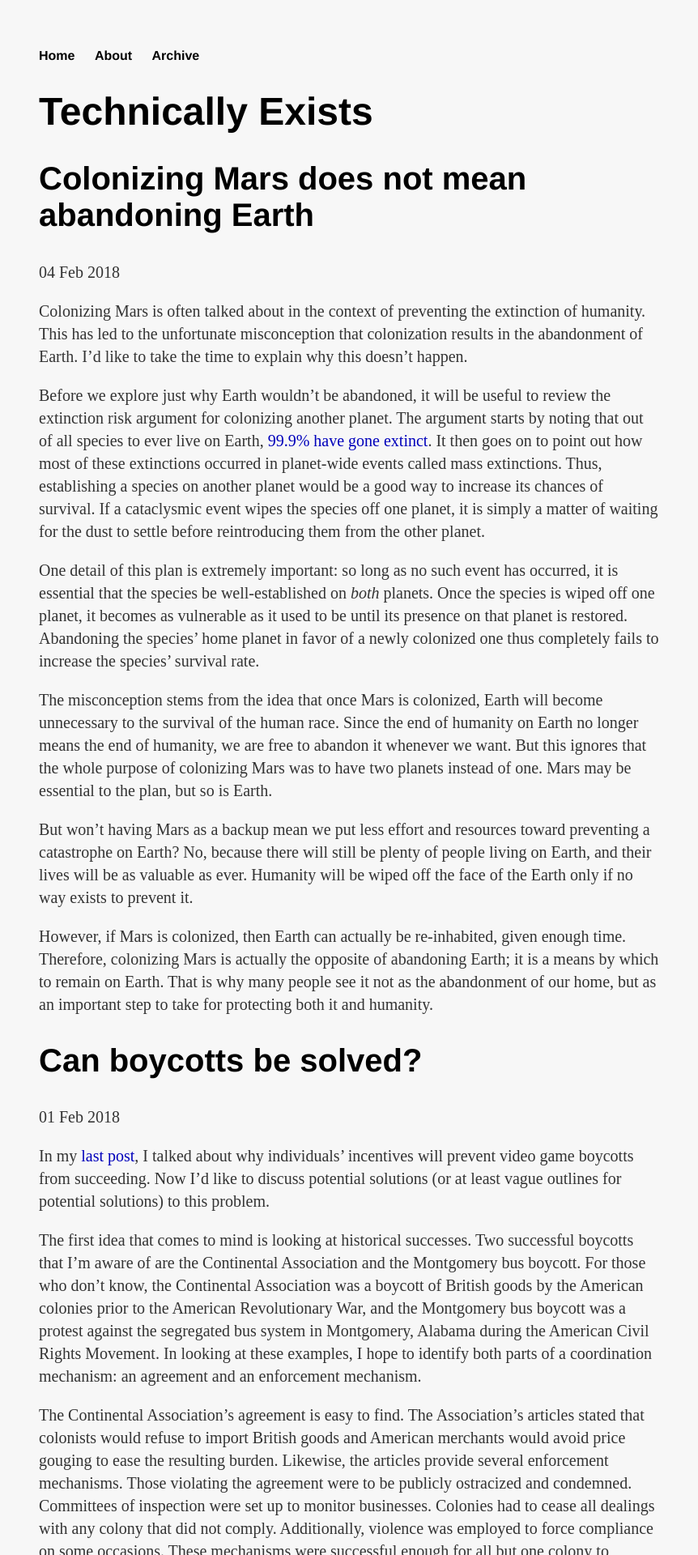
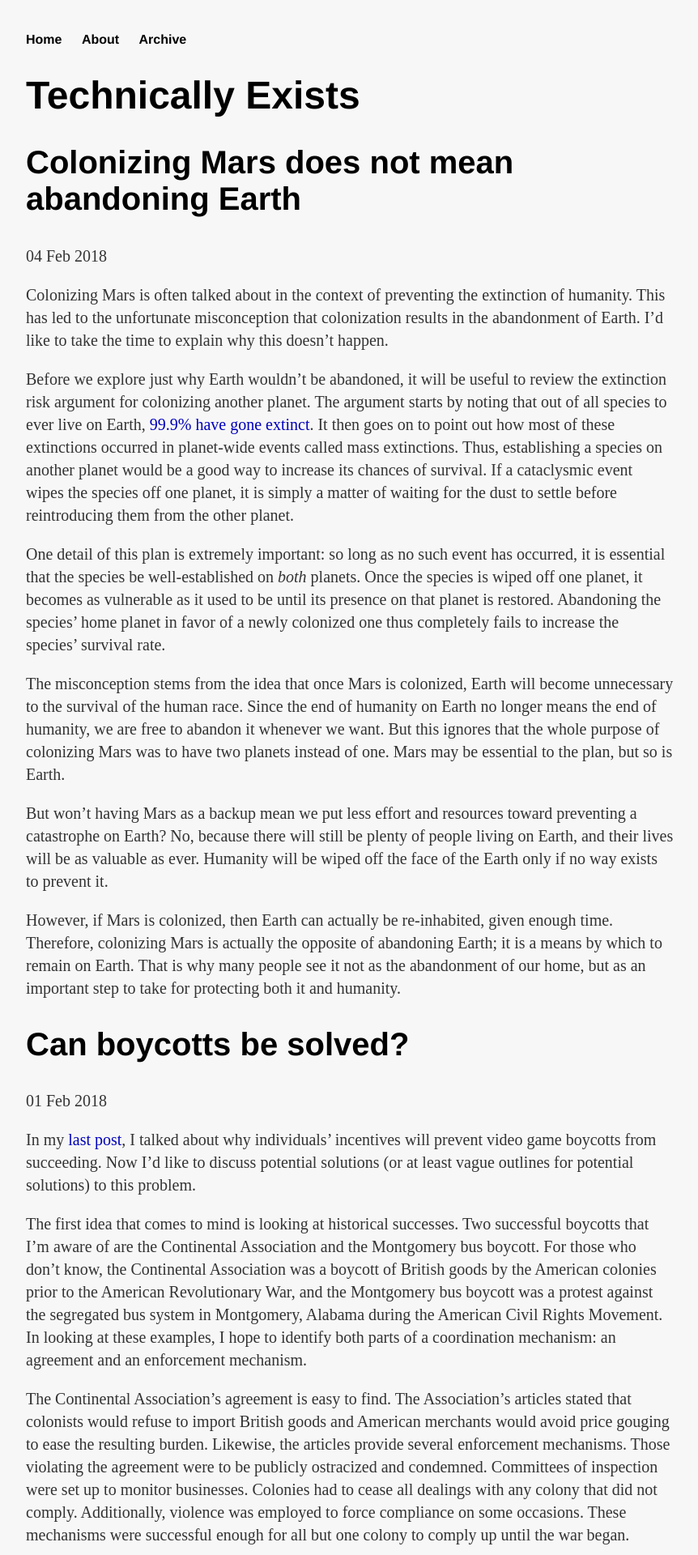
Before and after one commit to BTernaryTau/bternarytau.github.io, a Jekyll site: the page built from index.html, in a window 1280 px wide. Shown: the top 1920 px of the page at 81% size, without its empty margins (208-1070 px from the left). Built offline with Jekyll 4.4.1, drawn with Linux system fonts in a browser that asks for light colours; the list of posts is cut into pages by our own code.

Commit message:
Improve margin and padding behavior

```diff
--- a/css/main.scss
+++ b/css/main.scss
@@ -5,8 +5,16 @@
 	background: #f7f7f7;
 }
 body {
-	margin: 60px auto;
-	width: 60%;
+	max-width: 800px;
+	margin: auto;
+	padding: 16px;
+}
+@media only screen and (min-width: 500px) {
+	body {
+		padding-top: 24px;
+		padding-right: 24px;
+		padding-left: 24px;
+	}
 }
 nav {
 	ul {
```
